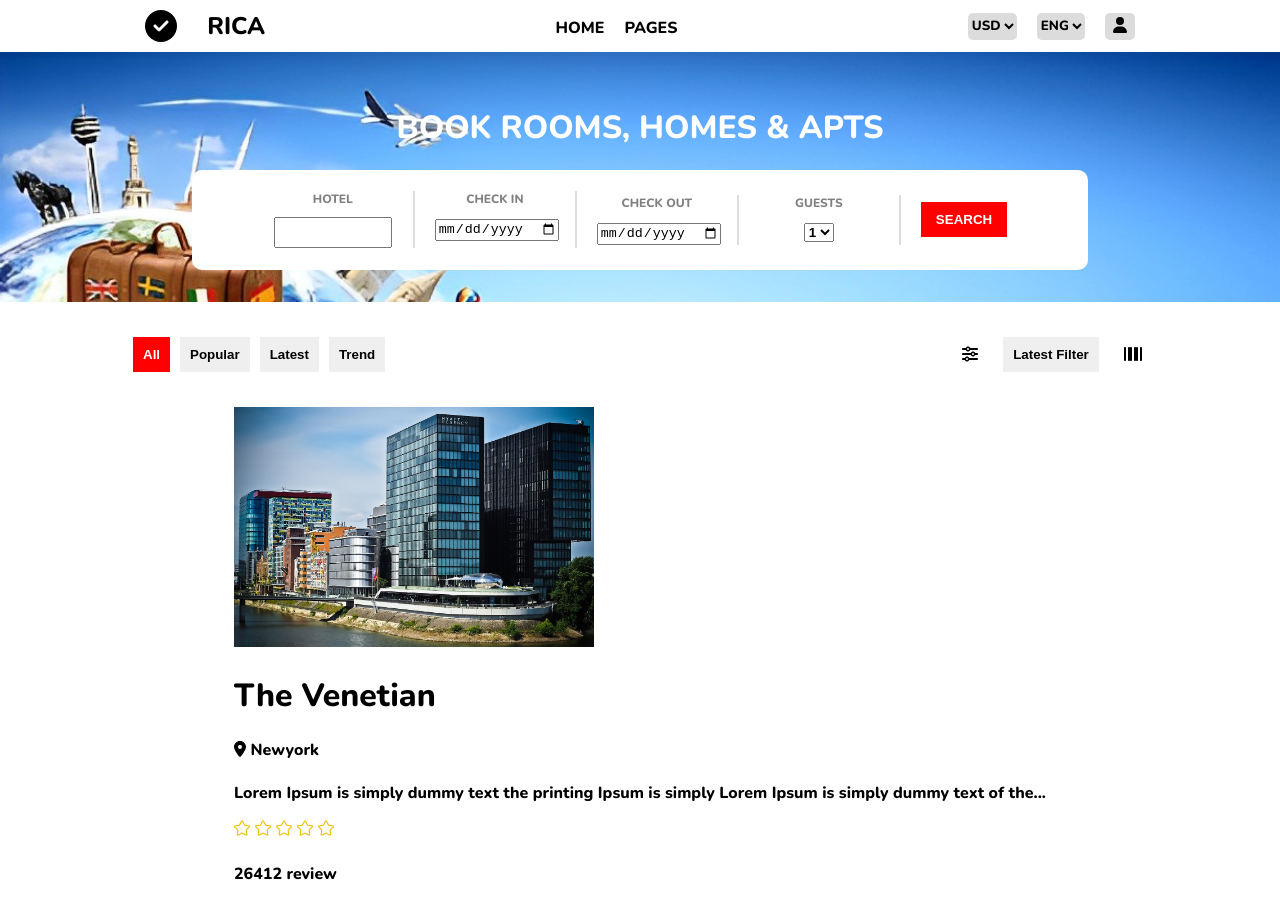
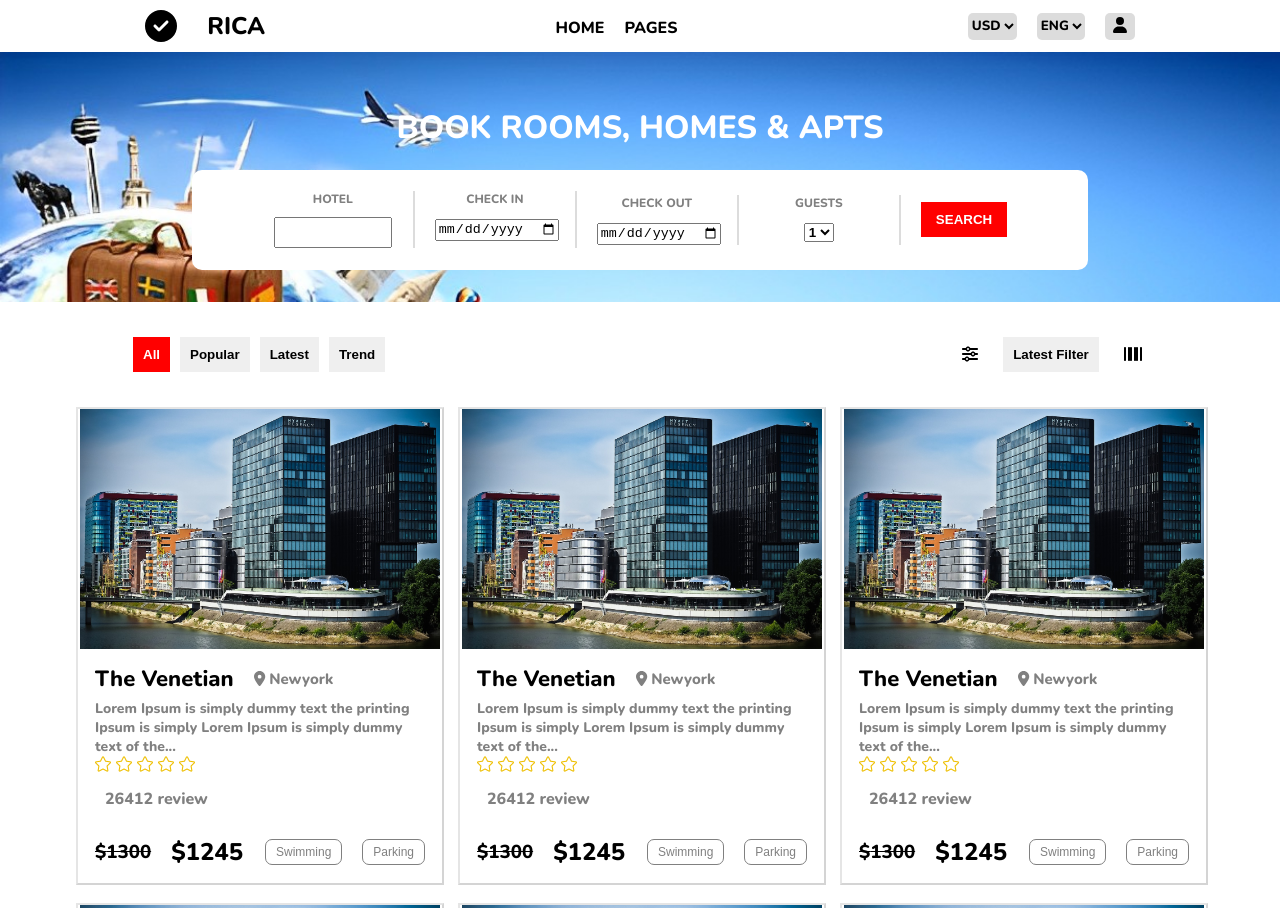
Before and after one commit to Mike2020x/frontend-top-v29-hoteles, a React (Vite) app: page /hotel-list in a window 1280 px wide. Shown: the top 908 px of the page. Built offline with nearby package versions, Linux system fonts and the light colour scheme.

Commit message:
Update Hotel.jsx
Se agrego el link alrededor del componente Hotel que lleva a la pagina Hotel Single

```diff
--- a/src/components/Hotel/Hotel.jsx
+++ b/src/components/Hotel/Hotel.jsx
@@ -4,38 +4,41 @@ import './Hotel.scss'
 import { faLocationDot } from '@fortawesome/free-solid-svg-icons'
 import { FontAwesomeIcon } from '@fortawesome/react-fontawesome'
 import { Link } from 'react-router-dom'
+
 export default function Hotel({ imageHotel, title, location, description, pastprice, actualprice }) {
 
   return (
     <>
-      <div className='contenedor__cardhotel'>
-        <img src={imageHotel} className="image" alt={imageHotel} width="360px" />
-        <div className='contenedor__espacio'>
-          <div className='contenedor__location'>
+    <Link to="/hotel-single">
+      <div className='content__hotelCard'>
+        <img src={imageHotel} className="content__hotelCard--image" alt={imageHotel} />
+        <div className='content__hotelCard--space'>
+          <div className='content__hotelCard--location'>
             <h1>{title}</h1>
             <div>
               <h4><FontAwesomeIcon icon={faLocationDot} /> {location}</h4>
             </div>
           </div>
           <p>{description}</p>
-          <div className='contenedor__stars'>
-            <Star />
-            <div className='revisiones'>
+          <div className='content__hotelCard--stars'>
+            <Star/>
+            <div className='content__hotelCard--reviews'>
               <h4>26412 review</h4>
             </div>
           </div >
-          <div className="priceService">
-            <div className='priceHotel'>
+          <div className="content__hotelCard--priceService">
+            <div className='content__hotelCard--priceHotel'>
               <h3><del>${pastprice}</del></h3>
               <h2>${actualprice}</h2>
             </div>
-            <div className='priceHotel'>
+            <div className='content__hotelCard--priceHotel'>
               <button>Swimming</button>
               <button>Parking</button>
             </div>
           </div>
         </div>
       </div>
+      </Link>
     </>
   )
 }
```
